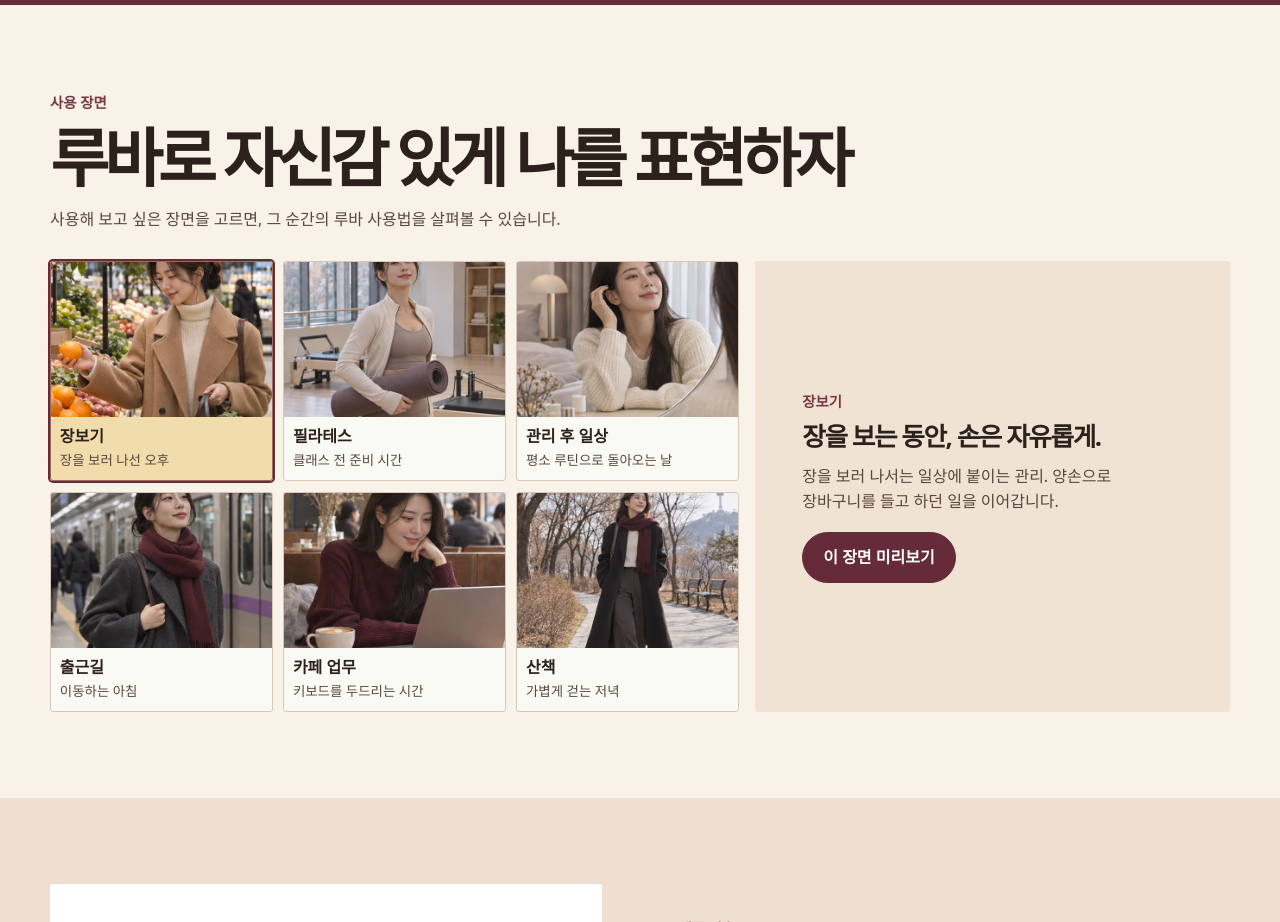
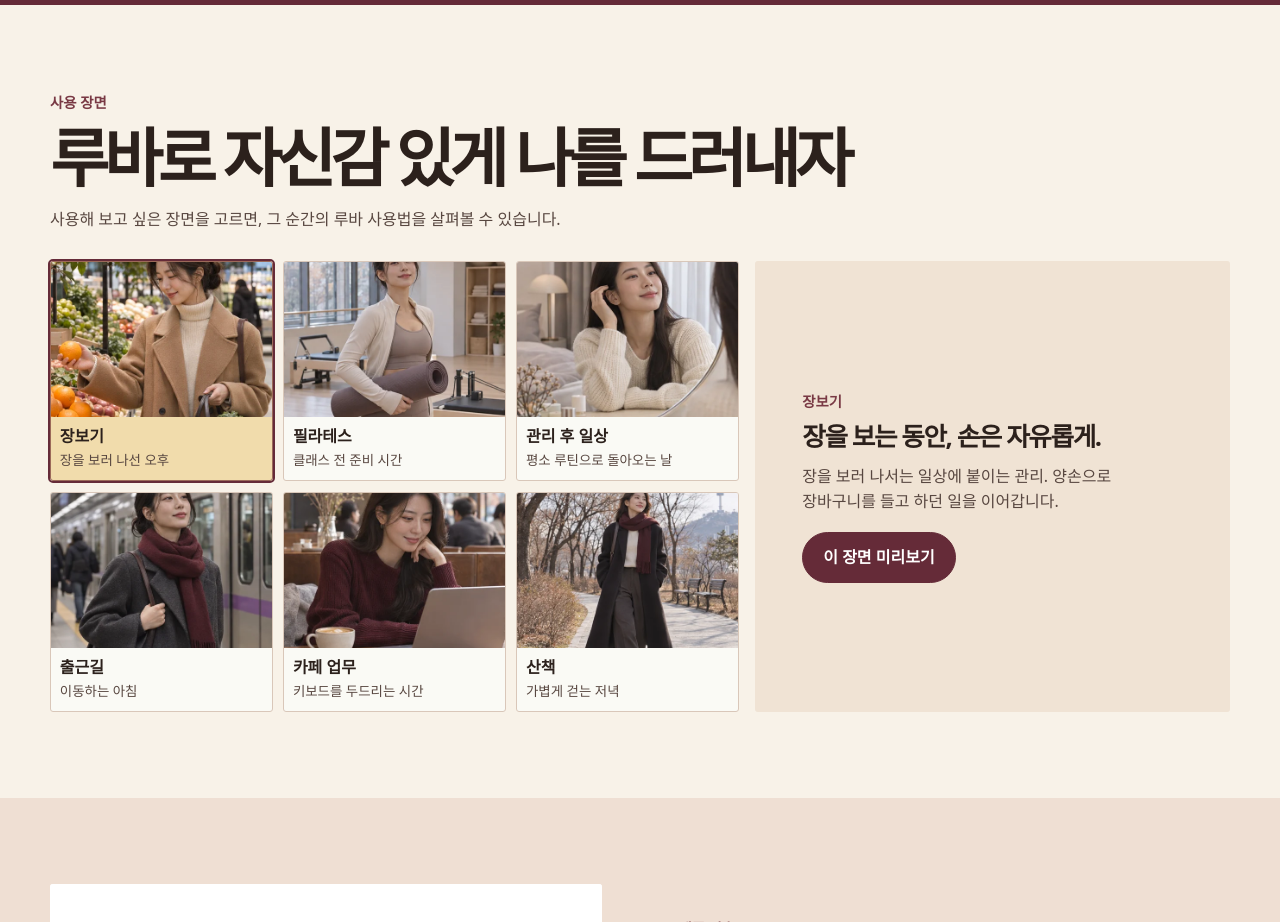
Before and after one commit to wooinho/ruba-december-preview, a plain HTML site: page index.html in a window 1280 px wide. Shown: the part 840-1762 px from the top of the page. Drawn offline with Linux system fonts and the light colour scheme.

Commit message:
Refine RUBA lifestyle section headline

```diff
--- a/index.html
+++ b/index.html
@@ -37,7 +37,7 @@
 
   <section id="scenes" class="wrap section">
     <p class="eyebrow">사용 장면</p>
-    <h2>루바로 자신감 있게 나를 표현하자</h2>
+    <h2>루바로 자신감 있게 나를 드러내자</h2>
     <p class="sub">사용해 보고 싶은 장면을 고르면, 그 순간의 루바 사용법을 살펴볼 수 있습니다.</p>
     <div class="scene-layout">
       <fieldset class="scenes"><legend class="sr">관심 있는 사용 장면</legend>
```
